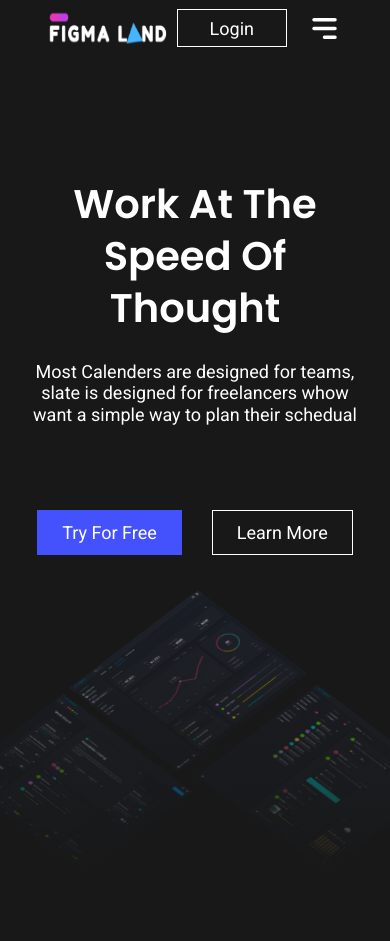
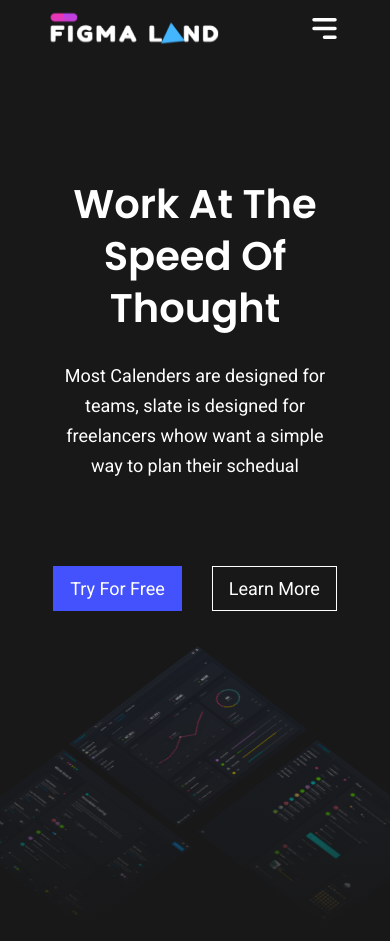
Before and after one commit to mhbaando/figma-land, a React (Create React App) app: page / in a window 390 px wide. Before the commit the page ends 886 px from the top, so only its background shows below. Built offline with nearby package versions, Linux system fonts and the light colour scheme.

Commit message:
Fixed some repsonisve design on menu and the hero

```diff
--- a/src/components/Hero/Hero.scss
+++ b/src/components/Hero/Hero.scss
@@ -21,11 +21,12 @@
     // reduce the sixe of the font
     @media (max-width: 569px) {
       font-size: 40px;
+      padding: 0 4rem;
     }
   }
 
   p {
-    @include body-font(20px, 400, $light-text, 120%);
+    @include body-font(20px, 400, $light-text, 30px);
 
     max-width: 650px;
     text-align: center;
@@ -36,11 +37,20 @@
     // reduce the sixe of the font
     @media (max-width: 569px) {
       font-size: 18px;
+      padding: 0 4rem;
     }
   }
 
   &--buttons {
     @include flex(flex-start, center);
+    padding: 0 3rem;
+
+    @media (max-width: 650px) {
+      .primary-btn,
+      .ghost-btn {
+        padding: 0.5rem 1rem !important;
+      }
+    }
 
     .primary-btn {
       @include body-font(18px, 400, $light-text);
--- a/src/components/Navigation/MobileMenu.scss
+++ b/src/components/Navigation/MobileMenu.scss
@@ -33,6 +33,10 @@
 
   width: 40%;
   height: 100vh;
+
+  @media (max-width: 650px) {
+    width: 55%;
+  }
 
   background-color: $dark-background;
   padding: 4rem 0 0;
--- a/src/components/Navigation/Navigation.scss
+++ b/src/components/Navigation/Navigation.scss
@@ -90,6 +90,9 @@
       &:hover {
         transform: scale(0.95);
       }
+      @media (max-width: 802px) {
+        display: none;
+      }
     }
 
     // let's style the icons
```
